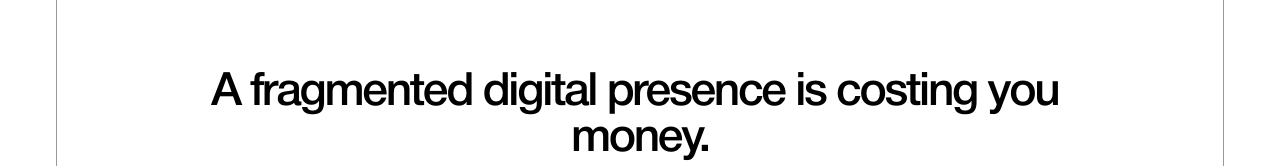
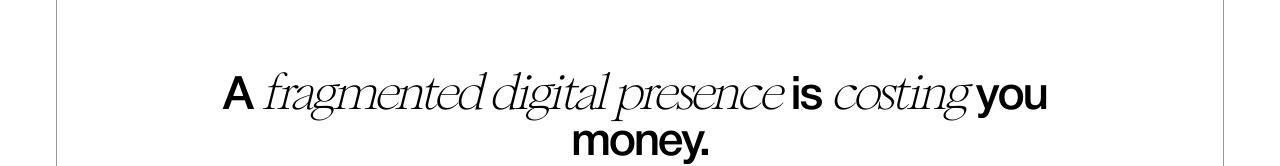
Before and after one commit to mumar000/zeneth-studio, a Next.js app: page / in a window 1280 px wide. Shown: the part 1748-1914 px from the top of the page. Built offline with nearby package versions, Linux system fonts and the light colour scheme.

Commit message:
feat:updated the document

```diff
--- a/components/home/problem-solution.jsx
+++ b/components/home/problem-solution.jsx
@@ -211,13 +211,18 @@ export default function ProblemSolution() {
     return () => ctx.revert();
   }, [active]);
 
-  const renderAnimatedText = (text, wordsRef, isItalic = false) => {
+  const renderAnimatedText = (
+    text,
+    wordsRef,
+    isItalic = false,
+    startIndex = 0,
+  ) => {
     const words = text.split(" ");
     return words.map((word, i) => (
       <span
-        key={i}
-        ref={(el) => (wordsRef.current[i] = el)}
-        className={`inline-block ${isItalic ? "italic font-[300]" : ""}`}
+        key={startIndex + i}
+        ref={(el) => (wordsRef.current[startIndex + i] = el)}
+        className={`inline-block ${isItalic ? "italic font-romie font-[300]" : ""}`}
         style={{ transformStyle: "preserve-3d" }}
       >
         {word}
@@ -287,10 +292,16 @@ export default function ProblemSolution() {
                   transformStyle: "preserve-3d",
                 }}
               >
+                {renderAnimatedText("A", problemWordsRef)}{" "}
                 {renderAnimatedText(
-                  "A fragmented digital presence is costing you money.",
+                  "fragmented digital presence",
                   problemWordsRef,
-                )}
+                  true,
+                  1,
+                )}{" "}
+                {renderAnimatedText("is", problemWordsRef, false, 4)}{" "}
+                {renderAnimatedText("costing", problemWordsRef, true, 5)}{" "}
+                {renderAnimatedText("you money.", problemWordsRef, false, 6)}
               </h2>
               <p
                 ref={problemDescRef}
@@ -307,16 +318,21 @@ export default function ProblemSolution() {
             <div className="text-center">
               <h2
                 ref={solutionTitleRef}
-                className="leading-[1.05] text-black tracking-[-0.02em] text-[8vw] sm:text-[6.5vw] md:text-[5vw] lg:text-[3.6vw] font-[700]"
+                className="leading-[1.05] text-black tracking-[-0.02em] text-[8vw] sm:text-[6.5vw] md:text-[5vw] lg:text-[3.6vw] font-[500]"
                 style={{
                   fontFamily: "var(--font-sora)",
                   transformStyle: "preserve-3d",
                 }}
               >
+                {renderAnimatedText("End-to-end", solutionWordsRef)}{" "}
                 {renderAnimatedText(
-                  "End-to-end visual authority built at velocity.",
+                  "visual authority",
                   solutionWordsRef,
-                )}
+                  true,
+                  1,
+                )}{" "}
+                {renderAnimatedText("built at", solutionWordsRef, false, 3)}{" "}
+                {renderAnimatedText("velocity.", solutionWordsRef, true, 5)}
               </h2>
               <p
                 ref={solutionDescRef}
```
Also changed, not shown: app/components/navbar.jsx (added).
